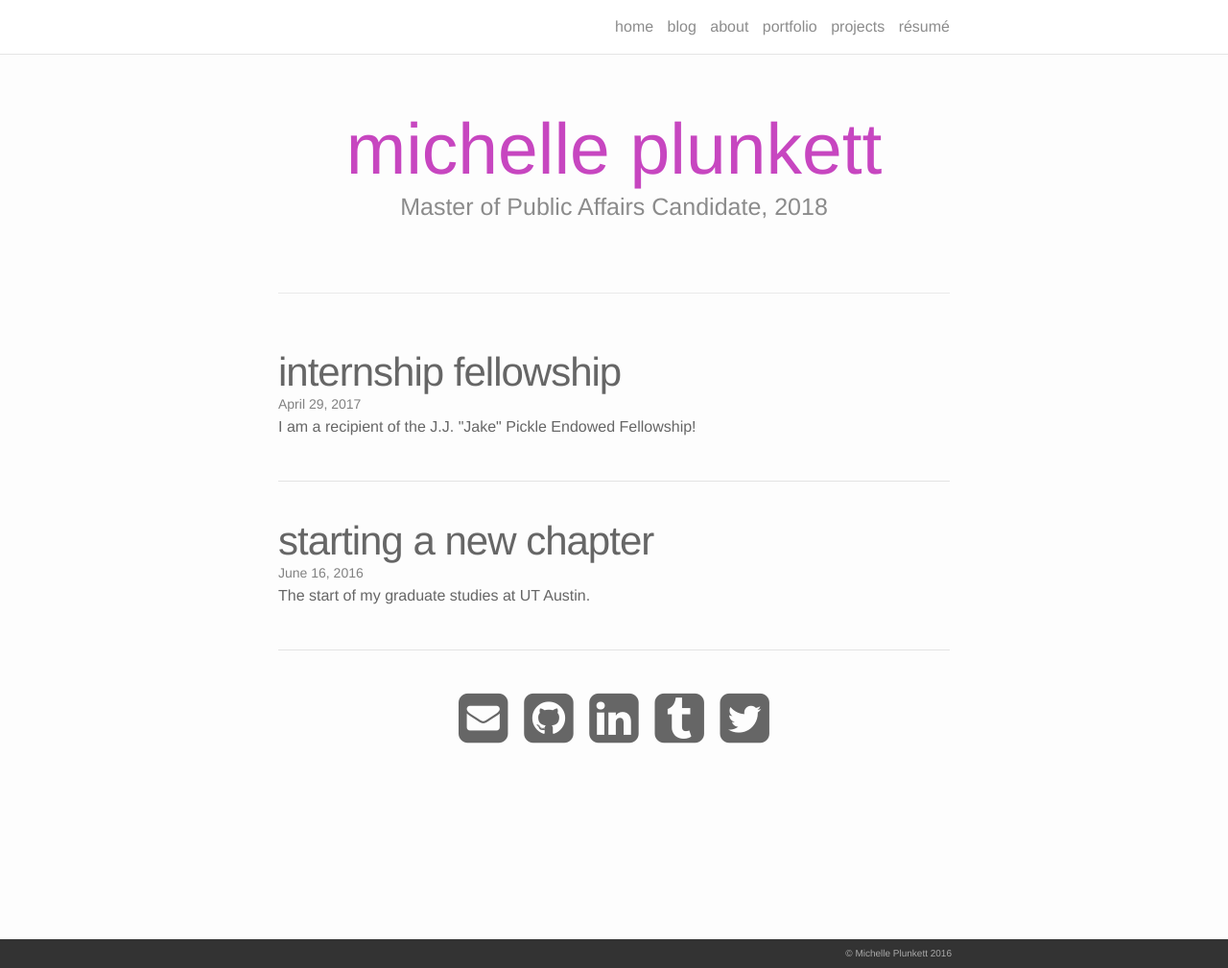
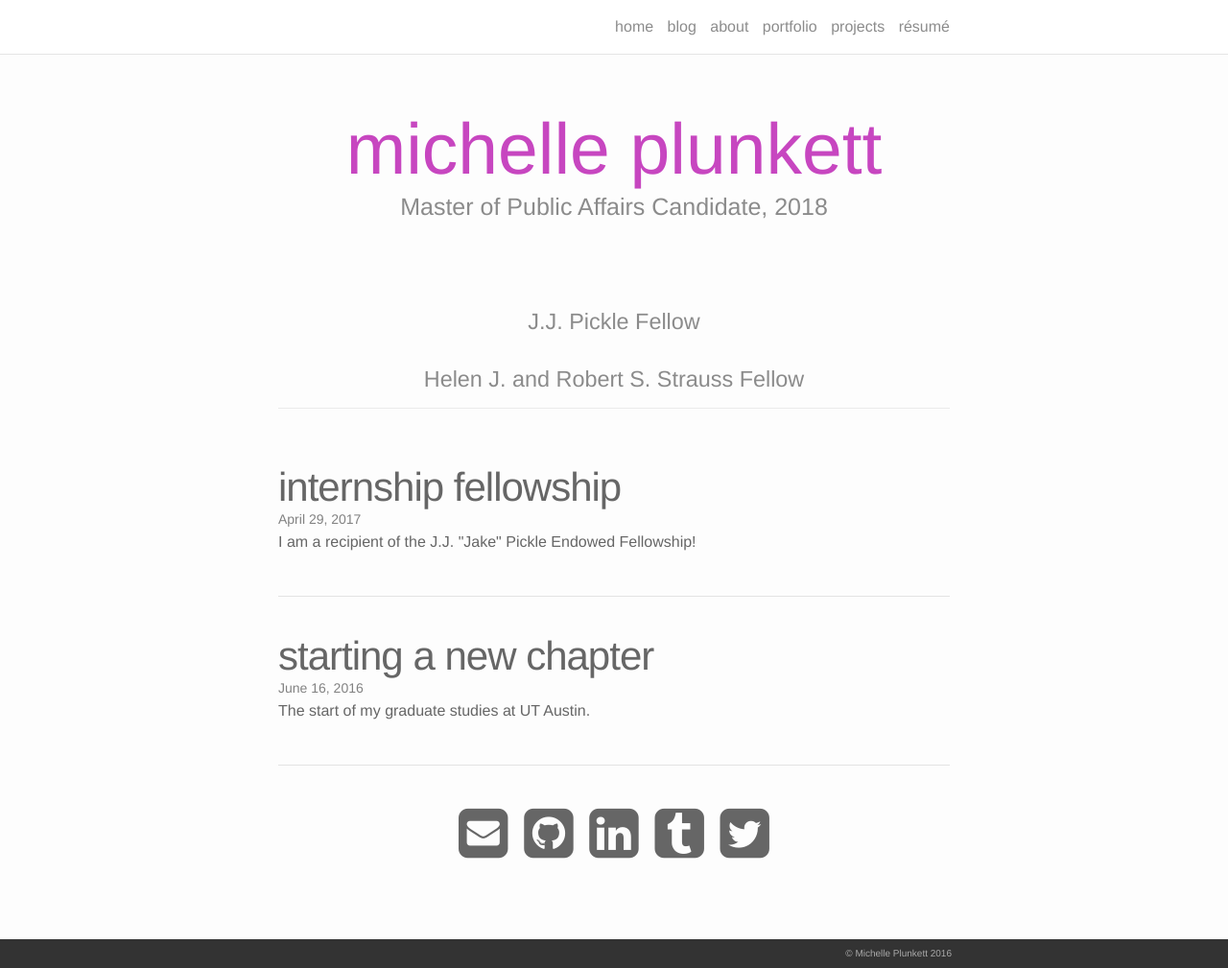
Before and after one commit to michelleplunkett/michelleplunkett.github.io, a Jekyll site: the page built from index.html, in a window 1280 px wide and 1009 px high. Shown: the whole window at 96% size. Built offline with Jekyll 4.4.1, drawn with Linux system fonts in a browser that asks for light colours; nearby versions of some CDN libraries; the list of posts is cut into pages by our own code.

Commit message:
Update index.html

```diff
--- a/index.html
+++ b/index.html
@@ -6,6 +6,7 @@ layout: default
   <h1>michelle plunkett</h1>
   <h2>Master of Public Affairs Candidate, 2018</h2>
   <br/>
+	<h3>J.J. Pickle Fellow<br/>Helen J. and Robert S. Strauss Fellow</h3>
   <hr>
   <br/>
 </div>
```
